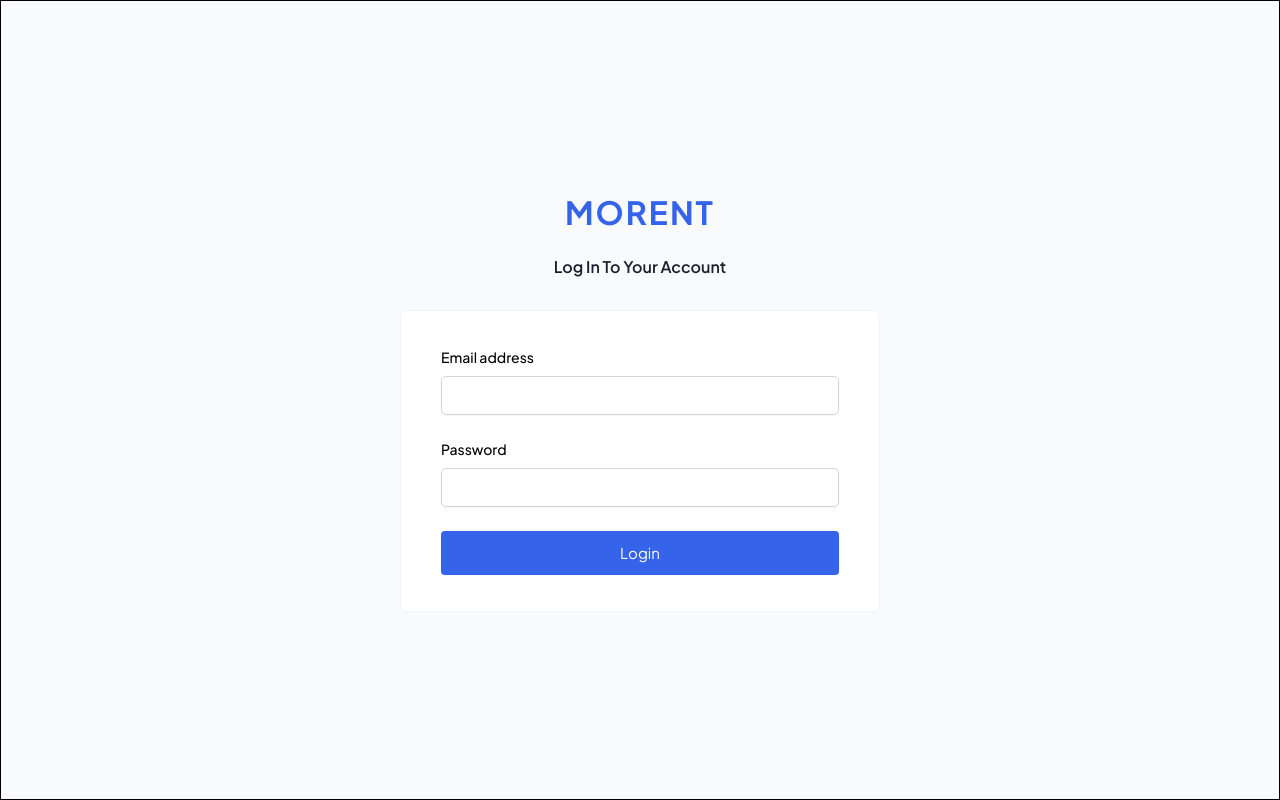
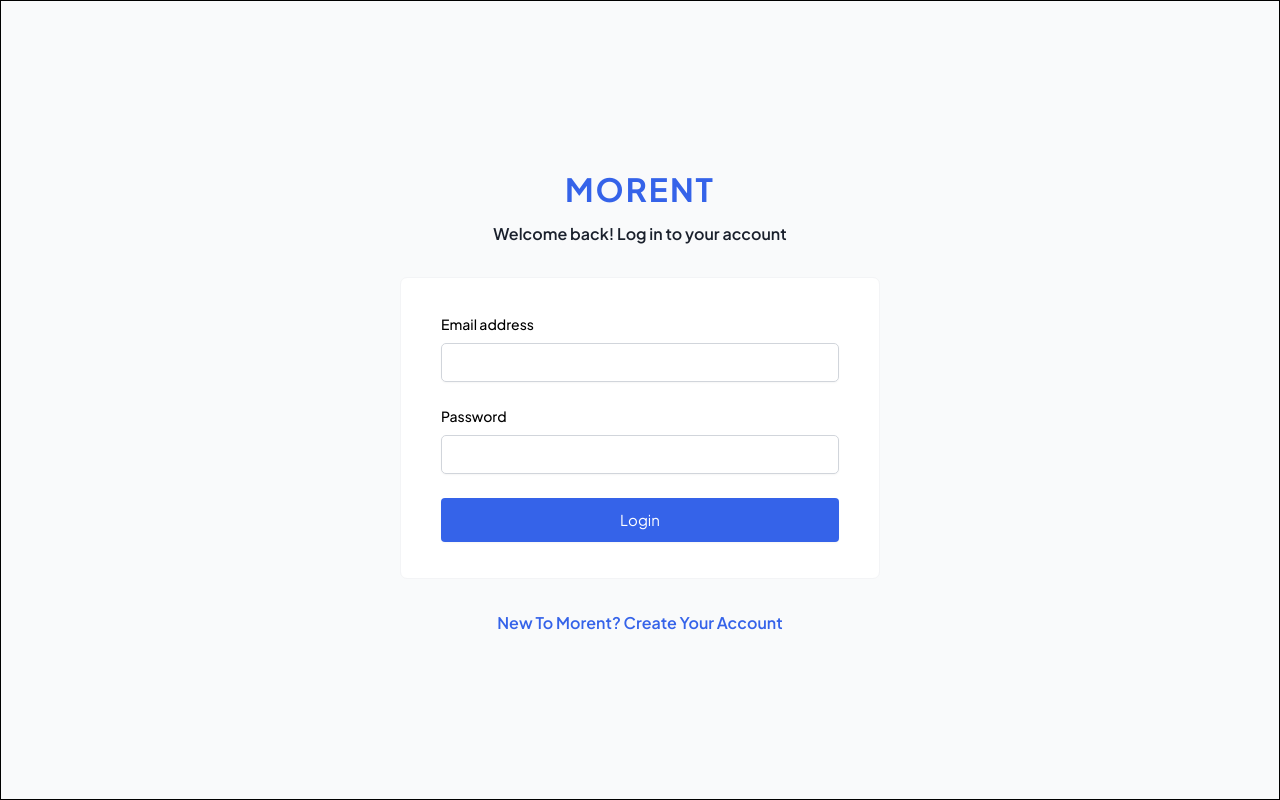
Before and after one commit to abolfazlcodes/morent, a React (Vite) app: page /login in a window 1280 px wide. Built offline with nearby package versions, Linux system fonts and the light colour scheme.

Commit message:
add sign up form and sign up page components

```diff
--- /dev/null
+++ b/src/features/authentication/SignupForm.tsx
@@ -0,0 +1,38 @@
+import Button from "../../ui/Button";
+import Form from "../../ui/Form";
+import FormRowVertical from "../../ui/FormRowVertical";
+import Input from "../../ui/Input";
+
+function SignupForm() {
+  return (
+    <Form type='regular'>
+      <FormRowVertical label='First name'>
+        <Input type='text' id='firstname' />
+      </FormRowVertical>
+
+      <FormRowVertical label='Last name'>
+        <Input type='text' id='lastname' />
+      </FormRowVertical>
+
+      <FormRowVertical label='Email address'>
+        <Input type='email' id='email' />
+      </FormRowVertical>
+
+      <FormRowVertical label='Password'>
+        <Input type='password' id='password' autoComplete='current-password' />
+      </FormRowVertical>
+
+      <FormRowVertical label='Confirm password'>
+        <Input type='password' id='confirmpassword' />
+      </FormRowVertical>
+
+      <FormRowVertical>
+        <Button size='large' variation='primary'>
+          Create new account
+        </Button>
+      </FormRowVertical>
+    </Form>
+  );
+}
+
+export default SignupForm;
--- a/src/pages/Login.tsx
+++ b/src/pages/Login.tsx
@@ -2,6 +2,7 @@ import styled from "styled-components";
 import LoginForm from "../features/authentication/LoginForm";
 import Logo from "../ui/Logo";
 import Heading from "../ui/Heading";
+import LinkButton from "../ui/LinkButton";
 
 const LoginLayout = styled.main`
   min-height: 100vh;
@@ -14,23 +15,27 @@ const LoginLayout = styled.main`
   border: 1px solid black;
 `;
 
-const LoginLogoWrapper = styled.div`
+const WrapperCenter = styled.div`
   text-align: center;
   display: flex;
   flex-direction: column;
-  gap: 2rem;
+  gap: 1rem;
 `;
 
 function Login() {
   return (
     <LoginLayout>
-      <LoginLogoWrapper>
+      <WrapperCenter>
         <Logo />
         <Heading as='h4' color='black'>
-          Log in to your account
+          Welcome back! Log in to your account
         </Heading>
-      </LoginLogoWrapper>
+      </WrapperCenter>
       <LoginForm />
+
+      <WrapperCenter>
+        <LinkButton to='/signup'>New to Morent? Create your account</LinkButton>
+      </WrapperCenter>
     </LoginLayout>
   );
 }
--- a/src/pages/Signup.tsx
+++ b/src/pages/Signup.tsx
@@ -1,5 +1,44 @@
+import { styled } from "styled-components";
+import Logo from "../ui/Logo";
+import Heading from "../ui/Heading";
+import LinkButton from "../ui/LinkButton";
+import SignupForm from "../features/authentication/SignupForm";
+
+const SignUpLayout = styled.main`
+  min-height: 100vh;
+  display: grid;
+  grid-template-columns: 48rem;
+  align-content: center;
+  justify-content: center;
+  gap: 3.2rem;
+  background-color: var(--color-grey-50);
+  border: 1px solid black;
+`;
+
+const WrapperCenter = styled.div`
+  text-align: center;
+  display: flex;
+  flex-direction: column;
+  gap: 2rem;
+`;
+
 function Signup() {
-  return <div>Sign up</div>;
+  return (
+    <SignUpLayout>
+      <WrapperCenter>
+        <Logo />
+        <Heading as='h4' color='black'>
+          Sign up and rent your dream car
+        </Heading>
+      </WrapperCenter>
+
+      <SignupForm />
+
+      <WrapperCenter>
+        <LinkButton to='/login'>Already have an account? Log in</LinkButton>
+      </WrapperCenter>
+    </SignUpLayout>
+  );
 }
 
 export default Signup;
--- a/src/ui/Heading.tsx
+++ b/src/ui/Heading.tsx
@@ -1,7 +1,7 @@
 import { css, styled } from "styled-components";
 
 const Heading = styled.h1`
-  text-transform: capitalize;
+  /* text-transform: capitalize; */
 
   ${(props) =>
     props.as === "h1" &&
```
